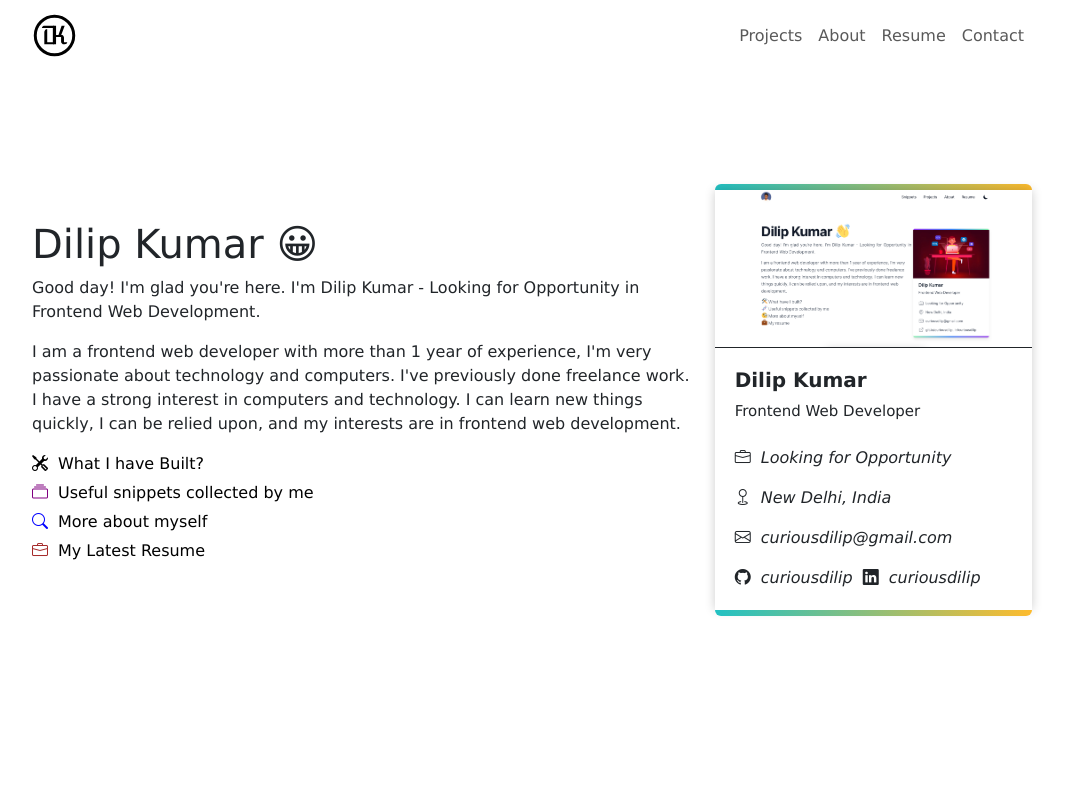
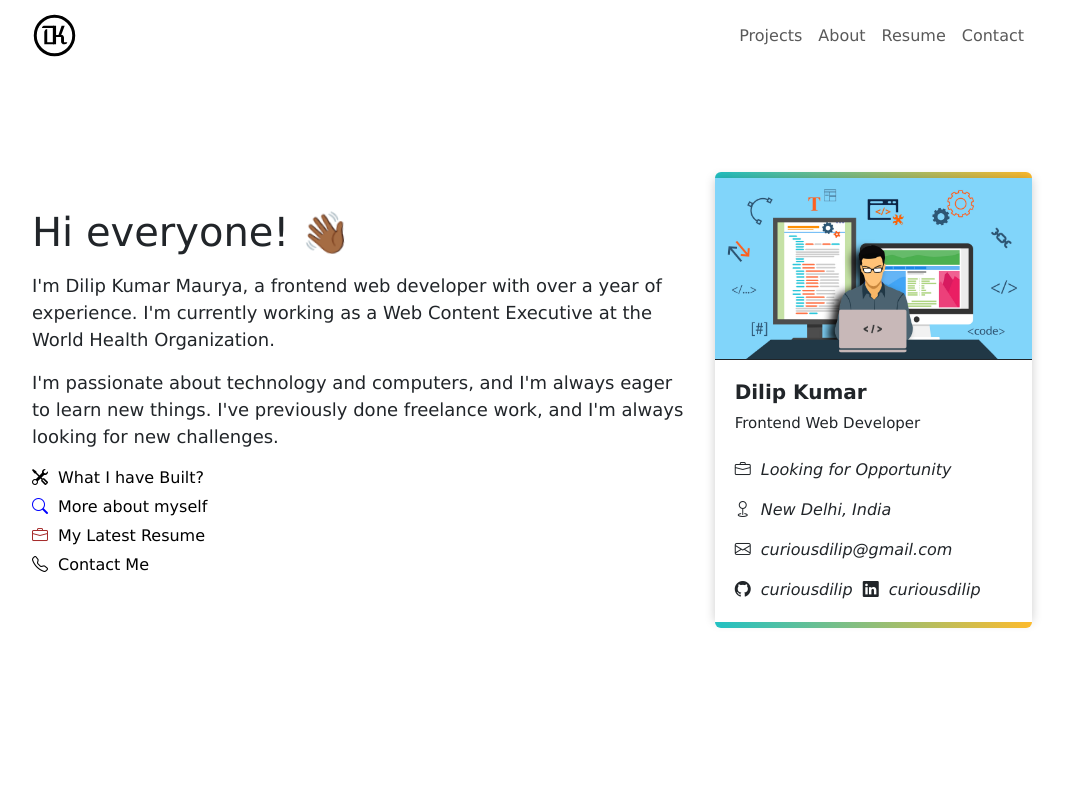
Before and after one commit to curiousdilip/website2023, a Next.js app: page / in a window 1280 px wide. Shown: the top 800 px of the page, without its empty margins (108-1175 px from the left). Built offline with nearby package versions, Linux system fonts and the light colour scheme.

Commit message:
Basic Fixes

```diff
--- a/app/components/Footer.jsx
+++ b/app/components/Footer.jsx
@@ -11,16 +11,16 @@ const Footer = () => {
                         <div className="col-md-12 text-center">
 
                             <div className="follow-me">
-                                <Link href="https://github.com/curiousdilip"> <i className='bi bi-github'> </i></Link>
-                                <Link href="https://twitter.com/curiousdilip"> <i className='bi bi-twitter-x'> </i></Link>
-                                <Link href="https://www.linkedin.com/in/curiousdilip/">
+                                <Link href="https://github.com/curiousdilip" aria-label="Github"> <i className='bi bi-github'> </i></Link>
+                                <Link href="https://twitter.com/curiousdilip" aria-label="Twitter"> <i className='bi bi-twitter-x'> </i></Link>
+                                <Link href="https://www.linkedin.com/in/curiousdilip/" aria-label="LinkedIn">
                                     <i className='bi bi-linkedin'></i></Link>
-                                <Link href="mailto:curiousdilip@gmail.com">
+                                <Link href="mailto:curiousdilip@gmail.com" aria-label="Email">
                                     <i className='bi bi-envelope'></i>
                                 </Link>
                             </div>
                             <div className="copyright">
-                                <h5>Dilip Kumar | Frontend Web Developer</h5>
+                                <h4>Dilip Kumar | Frontend Web Developer</h4>
                             </div>
                         </div>
                     </div>
--- a/app/components/ProfileCard.jsx
+++ b/app/components/ProfileCard.jsx
@@ -1,5 +1,6 @@
 import React from 'react'
 import "./profile-card.css"
+import Image from 'next/image'
 const ProfileCard = () => {
     return (
         <>
@@ -7,7 +8,17 @@ const ProfileCard = () => {
 
             <div className="profile-box">
                 <div className="img-box">
-                    <img src="/og-image.png" alt="" className='img-fluid' />
+                    {/* <img src="/og-image.png" alt="" className='img-fluid' /> */}
+                    <Image
+                        src="/profilecardimg.jpeg"
+                        alt='Profile Card Image'
+                        height={217}
+                        width={341}
+                        className='img-fluid'
+                        style={{
+                            objectFit: "contain"
+                        }}
+                    />
                 </div>
                 <div className="details">
                     <div className="name"><h2>Dilip Kumar </h2>
--- a/app/components/profile-card.css
+++ b/app/components/profile-card.css
@@ -9,11 +9,6 @@
 .profile-box .img-box {
     border-bottom: 1px solid;
 }
-
-/* .profile-box .img-box img {
-    /* border: 1px solid; */
-/* border-radius: 10px; */
-/* } */
 
 .profile-box .details {
     padding: 20px;
@@ -62,3 +57,10 @@
     border-bottom-left-radius: 10px;
     border-bottom-right-radius: 10px;
 }
+
+@media (max-width:768px) {
+    .profile-box .details {
+        display: none;
+    }
+
+}
--- a/app/global.css
+++ b/app/global.css
@@ -3,6 +3,10 @@
     margin: 0;
     box-sizing: border-box;
     font-family: Verdana, sans-serif;
+}
+
+*::-webkit-scrollbar {
+    display: none;
 }
 
 h1,
@@ -13,6 +17,10 @@ h5,
 h6,
 p {
     margin: 0 !important;
+}
+
+p {
+    font-size: 18px;
 }
 
 ul {
--- a/app/home.css
+++ b/app/home.css
@@ -46,3 +46,51 @@
         display: none;
     }
 }
+
+.wave {
+    animation-name: wave-animation;
+    /* Refers to the name of your @keyframes element below */
+    animation-duration: 2.5s;
+    /* Change to speed up or slow down */
+    animation-iteration-count: infinite;
+    /* Never stop waving :) */
+    transform-origin: 70% 70%;
+    /* Pivot around the bottom-left palm */
+    display: inline-block;
+}
+
+@keyframes wave-animation {
+    0% {
+        transform: rotate(0.0deg)
+    }
+
+    10% {
+        transform: rotate(14.0deg)
+    }
+
+    /* The following five values can be played with to make the waving more or less extreme */
+    20% {
+        transform: rotate(-8.0deg)
+    }
+
+    30% {
+        transform: rotate(14.0deg)
+    }
+
+    40% {
+        transform: rotate(-4.0deg)
+    }
+
+    50% {
+        transform: rotate(10.0deg)
+    }
+
+    60% {
+        transform: rotate(0.0deg)
+    }
+
+    /* Reset for the last half to pause */
+    100% {
+        transform: rotate(0.0deg)
+    }
+}
--- a/app/page.jsx
+++ b/app/page.jsx
@@ -10,14 +10,14 @@ const page = () => {
         <div className="container">
           <div className="row align-items-center" >
             <div className="col-md-8">
-              <h1 className='mb-2'>Dilip Kumar 😀</h1>
-              <p>Good day! I'm glad you're here. I'm Dilip Kumar - Looking for Opportunity in Frontend Web Development.</p>
-              <p>I am a frontend web developer with more than 1 year of experience, I'm very passionate about technology and computers. I've previously done freelance work. I have a strong interest in computers and technology. I can learn new things quickly, I can be relied upon, and my interests are in frontend web development.</p>
+              <h1 className='mb-3'>Hi everyone! <span className="wave">👋🏾</span> </h1>
+              <p>I'm Dilip Kumar Maurya, a frontend web developer with over a year of experience. I'm currently working as a Web Content Executive at the World Health Organization.</p>
+              <p>I'm passionate about technology and computers, and I'm always eager to learn new things. I've previously done freelance work, and I'm always looking for new challenges.</p>
               <ul className='shortcut'>
                 <li><Link href="/projects">    <i className='bi bi-tools'></i>What I have Built?</Link></li>
-                <li><Link href="/snippets">    <i className='bi bi-collection'></i>Useful snippets collected by me</Link></li>
                 <li><Link href="/about">    <i className='bi bi-search'></i>More about myself</Link></li>
                 <li><Link href="/resume">    <i className='bi bi-briefcase'></i>My Latest Resume</Link></li>
+                <li><Link href="/contact">    <i className='bi bi-telephone'></i>Contact Me</Link></li>
               </ul>
             </div>
             <div className="col-md-4">
--- a/app/projects/page.jsx
+++ b/app/projects/page.jsx
@@ -31,6 +31,7 @@ const Page = () => {
                                         width={1920}
                                         height={1080}
                                         priority="true"
+                                        className='img-fluid'
                                     />
                                     <div className="details">
                                         <h3 className="p-title">{project.title}</h3>
--- a/app/projects/projects.css
+++ b/app/projects/projects.css
@@ -58,3 +58,9 @@
     border-radius: 50px;
     font-size: 10px;
 }
+
+@media (max-width:768px) {
+    .projects {
+        grid-template-columns: auto;
+    }
+}
```
Also changed, not shown: app/about/about.css (+7 -0 lines), public/profilecardimg.jpeg (added).
